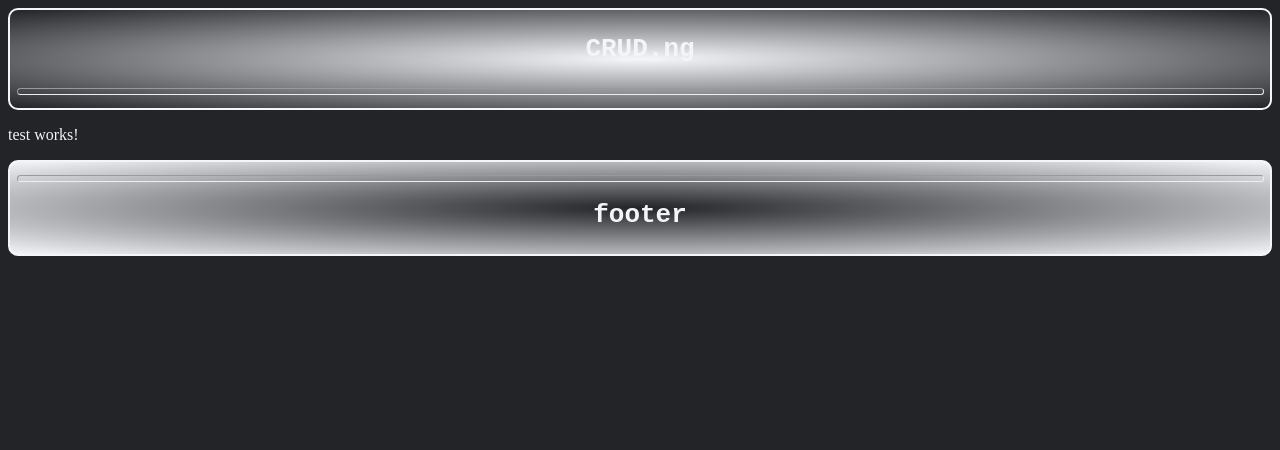
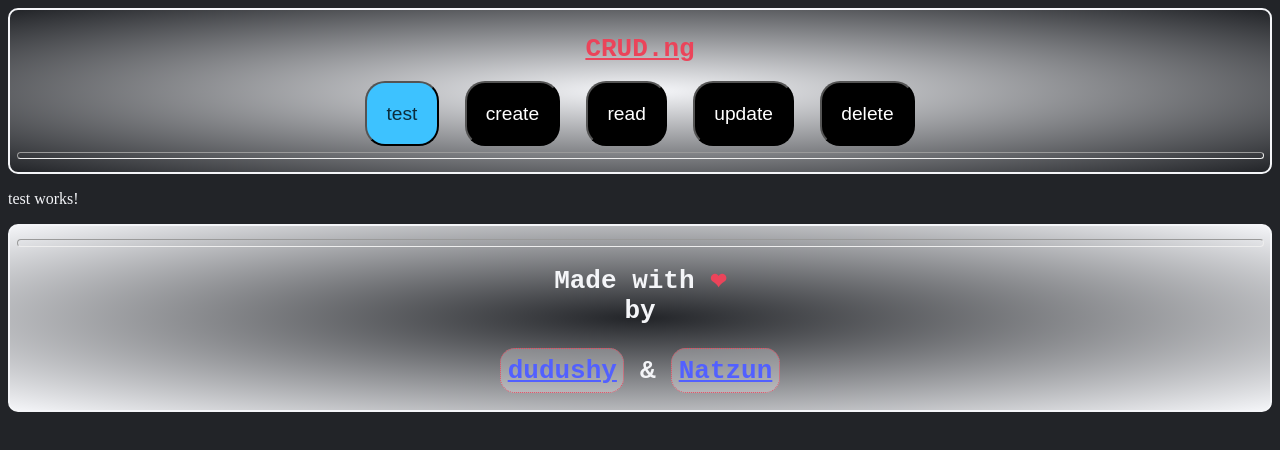
Before and after one commit to dudushy/CRUD.ng, an Angular app: page /test in a window 1280 px wide. Shown: the top 450 px of the page. Built offline with nearby package versions, Linux system fonts and the light colour scheme.

Commit message:
Update app.component.html

```diff
--- a/src/app/app.component.html
+++ b/src/app/app.component.html
@@ -1,9 +1,10 @@
 <header>
-  <h1>CRUD.ng</h1>
+  <h1><a href="https://dudushy.github.io/CRUD.ng/" target="_blank">CRUD.ng</a></h1>
 
   <ul>
-    <li *ngFor="let page of GVS.getVar('test') | keyvalue">
-      <button (click)="redirectTo(page.value)">{{page.value}}</button>
+    <li *ngFor="let page of GVS.getVar('all_pages') | keyvalue">
+      <button *ngIf="page.value == url" (click)="redirectTo(page.value)" [attr.active]="true">{{page.value}}</button>
+      <button *ngIf="page.value != url" (click)="redirectTo(page.value)" [attr.active]="false">{{page.value}}</button>
     </li>
   </ul>
   <hr>
@@ -13,5 +14,12 @@
 
 <footer>
   <hr>
-  <h1>footer</h1>
+  <h1>
+    Made with <span id="heart">&#10084;</span>
+    <br>
+    by
+    <br>
+    <br>
+    <a href="https://github.com/dudushy" target="_blank">dudushy</a> & <a href="https://github.com/Natzun" target="_blank">Natzun</a>
+  </h1>
 </footer>
```
